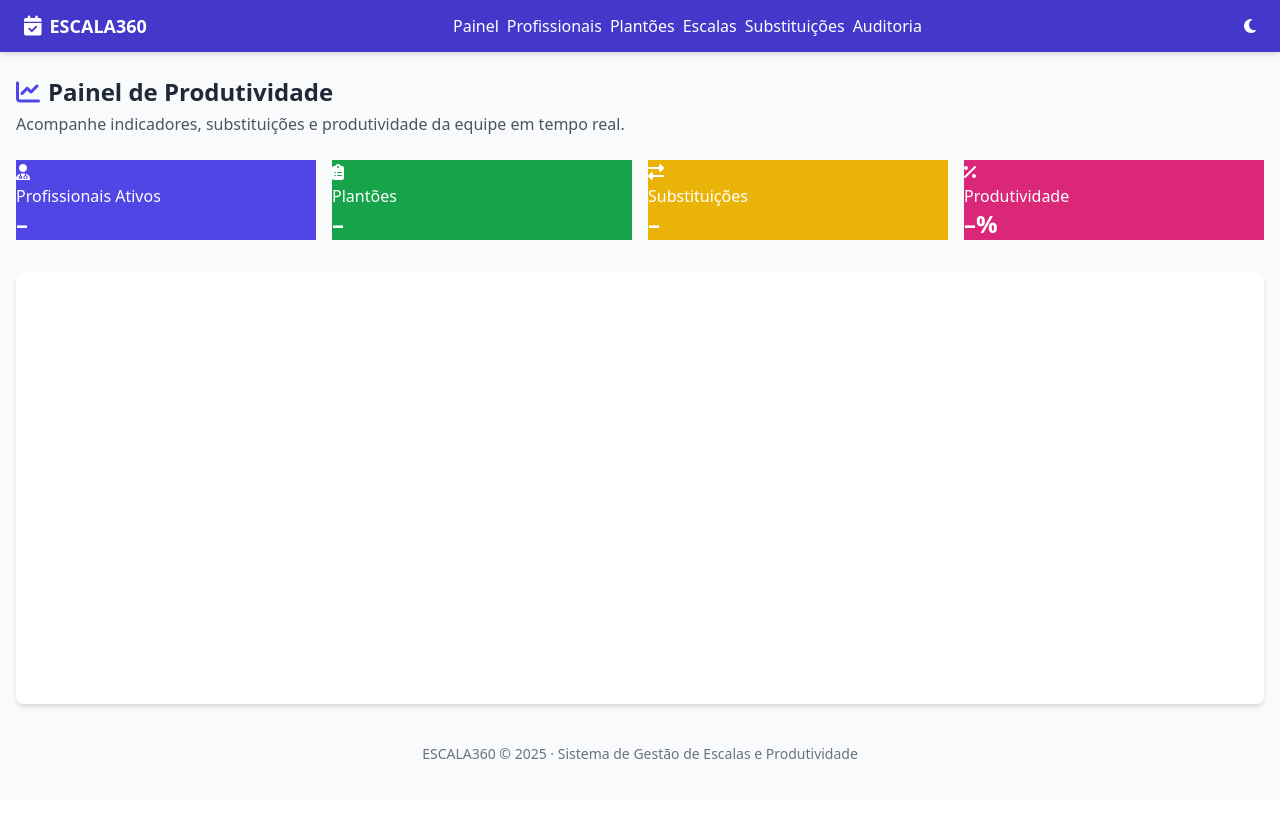
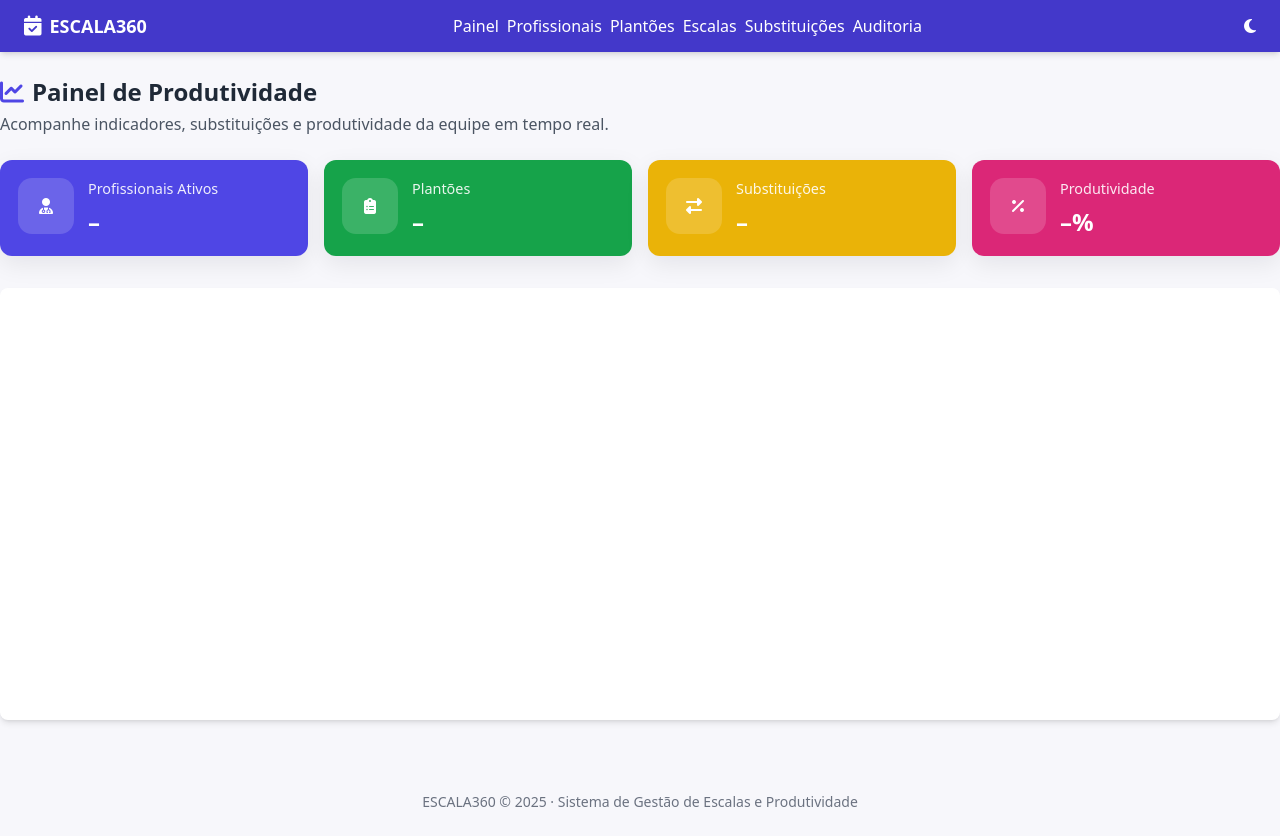
Before and after one commit to PadawanXXVI/escala360, a Flask app: page / in a window 1280 px wide. Before the commit the page ends 759 px from the top, so only its background shows below. Run offline with Flask 3, Linux system fonts and the light colour scheme; data that the repository does not hold is empty; parts of the project's set-up code (start-up, migrations or seed data) failed here and were passed over; some libraries are stand-ins or nearby versions.

Commit message:
fix(html): corrige base.html para integração com style.css, Plotly e main.js

```diff
--- a/templates/base.html
+++ b/templates/base.html
@@ -5,47 +5,51 @@
     <meta name="viewport" content="width=device-width, initial-scale=1.0" />
     <title>{% block title %}ESCALA360{% endblock %}</title>
 
-    <!-- Favicon -->
+    <!-- 🔹 Favicon -->
     <link rel="icon" href="{{ url_for('static', filename='img/favicon.png') }}" />
 
-    <!-- Tailwind e FontAwesome -->
+    <!-- 🔹 Tailwind + FontAwesome -->
     <script src="https://cdn.tailwindcss.com"></script>
     <script
       src="https://kit.fontawesome.com/4d4e58d1b4.js"
       crossorigin="anonymous"
     ></script>
 
-    <!-- CSS customizado -->
+    <!-- 🔹 CSS global do projeto -->
     <link
       rel="stylesheet"
-      href="{{ url_for('static', filename='css/custom.css') }}"
+      href="{{ url_for('static', filename='css/style.css') }}"
     />
+
+    <!-- 🔹 Plotly (para gráficos BI) -->
+    <script src="https://cdn.plot.ly/plotly-latest.min.js"></script>
   </head>
 
   <body
-    class="bg-gray-50 text-gray-800 dark:bg-gray-900 dark:text-gray-100 transition-colors"
+    class="transition-colors bg-[var(--bg)] text-[var(--text)]"
   >
-    <!-- Navbar -->
+    <!-- 🔸 Navbar -->
     {% include '_navbar.html' %}
 
-    <!-- Toasts -->
+    <!-- 🔸 Toasts -->
     {% include '_toasts.html' %}
 
-    <!-- Conteúdo principal -->
-    <main class="container mx-auto px-4 py-6">
+    <!-- 🔸 Conteúdo principal -->
+    <main class="container fade-in">
       {% block content %}{% endblock %}
     </main>
 
-    <!-- Rodapé -->
-    <footer class="text-center text-sm py-4 text-gray-500">
+    <!-- 🔸 Rodapé -->
+    <footer class="text-center text-sm py-6 muted">
       <p>
-        ESCALA360 © {{ now().year }} · Sistema de Gestão de Escalas e
-        Produtividade
+        ESCALA360 © {{ now().year }} · Sistema de Gestão de Escalas e Produtividade
       </p>
     </footer>
 
-    <!-- Scripts globais -->
+    <!-- 🔹 JS global -->
     <script src="{{ url_for('static', filename='js/main.js') }}"></script>
+
+    <!-- 🔹 Scripts específicos por página -->
     {% block scripts %}{% endblock %}
   </body>
 </html>
```
